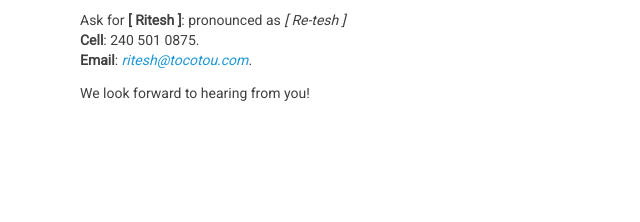
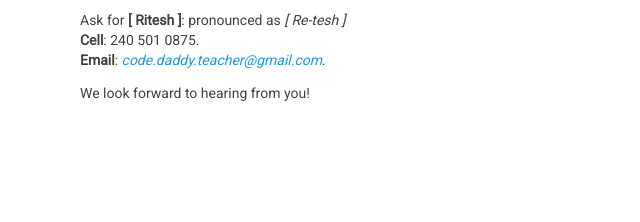
Before and after one commit to riteshapatel/riteshapatel.github.io, a plain HTML site: page index.html in a window 1280 px wide. Shown: the part 1043-1265 px from the top of the page, 0-640 px from the left. Drawn offline with Linux system fonts and the light colour scheme.

Commit message:
added new email

```diff
--- a/index.html
+++ b/index.html
@@ -43,7 +43,7 @@
 
                         <p>Ask for <strong>[ Ritesh ]</strong>: pronounced as <i>[ Re-tesh ]</i> <br />
                         <b>Cell</b>: 240 501 0875. <br />
-                        <b>Email</b>: <a href="mailto:ritesh@tocotou.com" style="text-decoration:none; color: #1F97D6"><i>ritesh@tocotou.com</i></a>.</p>
+                        <b>Email</b>: <a href="mailto:code.daddy.teacher@gmail.com" style="text-decoration:none; color: #1F97D6"><i>code.daddy.teacher@gmail.com</i></a>.</p>
 
                         <p>We look forward to hearing from you!   </p>
 
```
